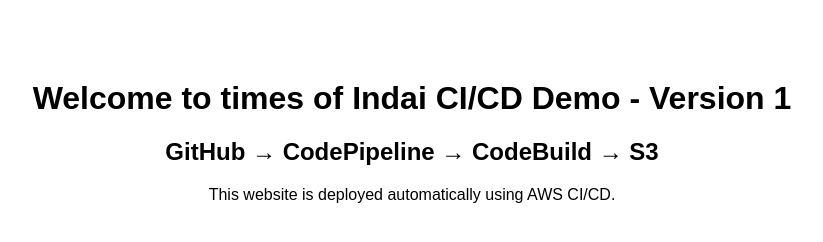
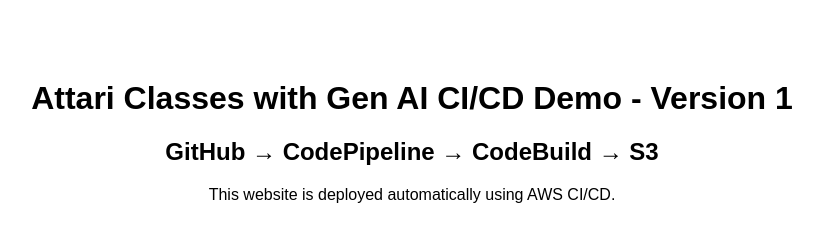
Before and after one commit to surendrag1984-cloud/ci-cdpipe-line, a plain HTML site: page index.html in a window 1280 px wide. Shown: the whole page, without its empty margins (228-1051 px from the left). Drawn offline with Linux system fonts and the light colour scheme.

Commit message:
final Project

```diff
--- a/index.html
+++ b/index.html
@@ -4,7 +4,7 @@
     <title>CI/CD Demo</title>
 </head>
 <body style="font-family: Arial; text-align: center; margin-top: 80px;">
-    <h1>Welcome to times of Indai CI/CD Demo - Version 1</h1>
+    <h1> Attari Classes with Gen AI CI/CD Demo - Version 1</h1>
     <h2>GitHub → CodePipeline → CodeBuild → S3</h2>
     <p>This website is deployed automatically using AWS CI/CD.</p>
 </body>
```
